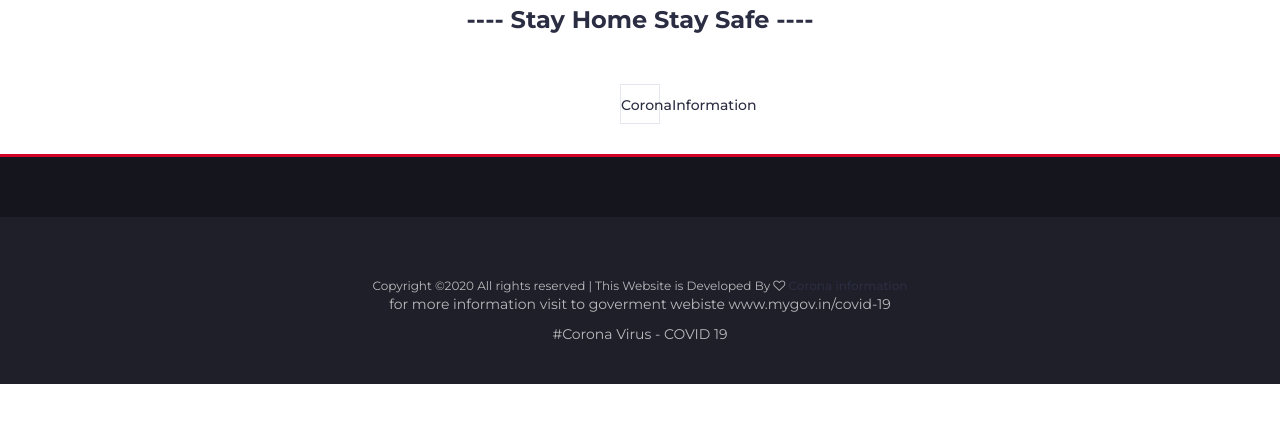
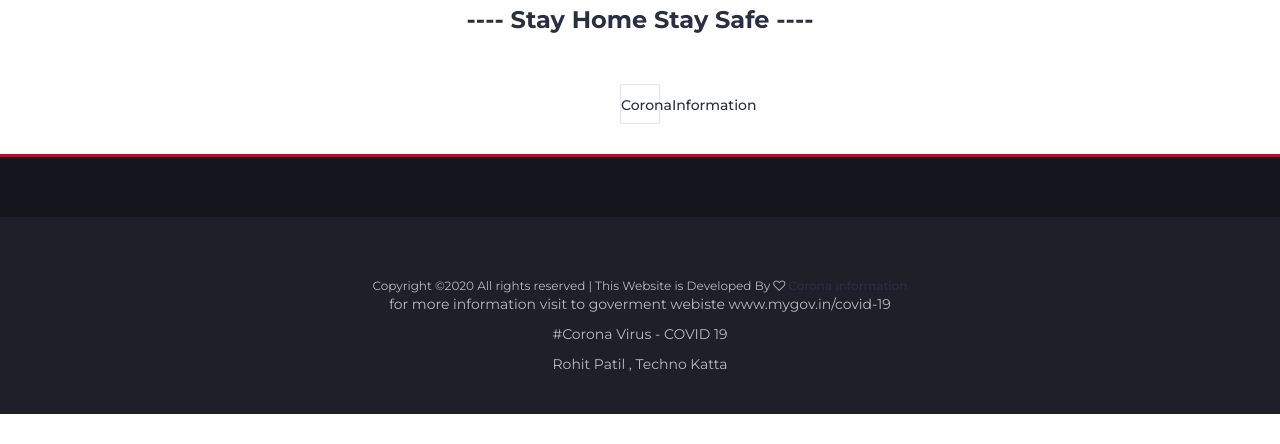
Before and after one commit to rohitpatil1997/Corona, a plain HTML site: page index.html in a window 1280 px wide. Shown: the part 3295-3739 px from the top of the page. Before the commit the page ends 3709 px from the top, so only its background shows below. Drawn offline with nearby package versions, Linux system fonts and the light colour scheme; a script that the page names is missing.

Commit message:
Second Commit

```diff
--- a/index.html
+++ b/index.html
@@ -547,7 +547,7 @@
 								</span>
 								<p>for more information visit to goverment webiste www.mygov.in/covid-19</p>
 								<p>#Corona Virus - COVID 19</p>
-
+								<p>Rohit Patil , Techno Katta</p>
 
 						</div>
 					</div>
```
